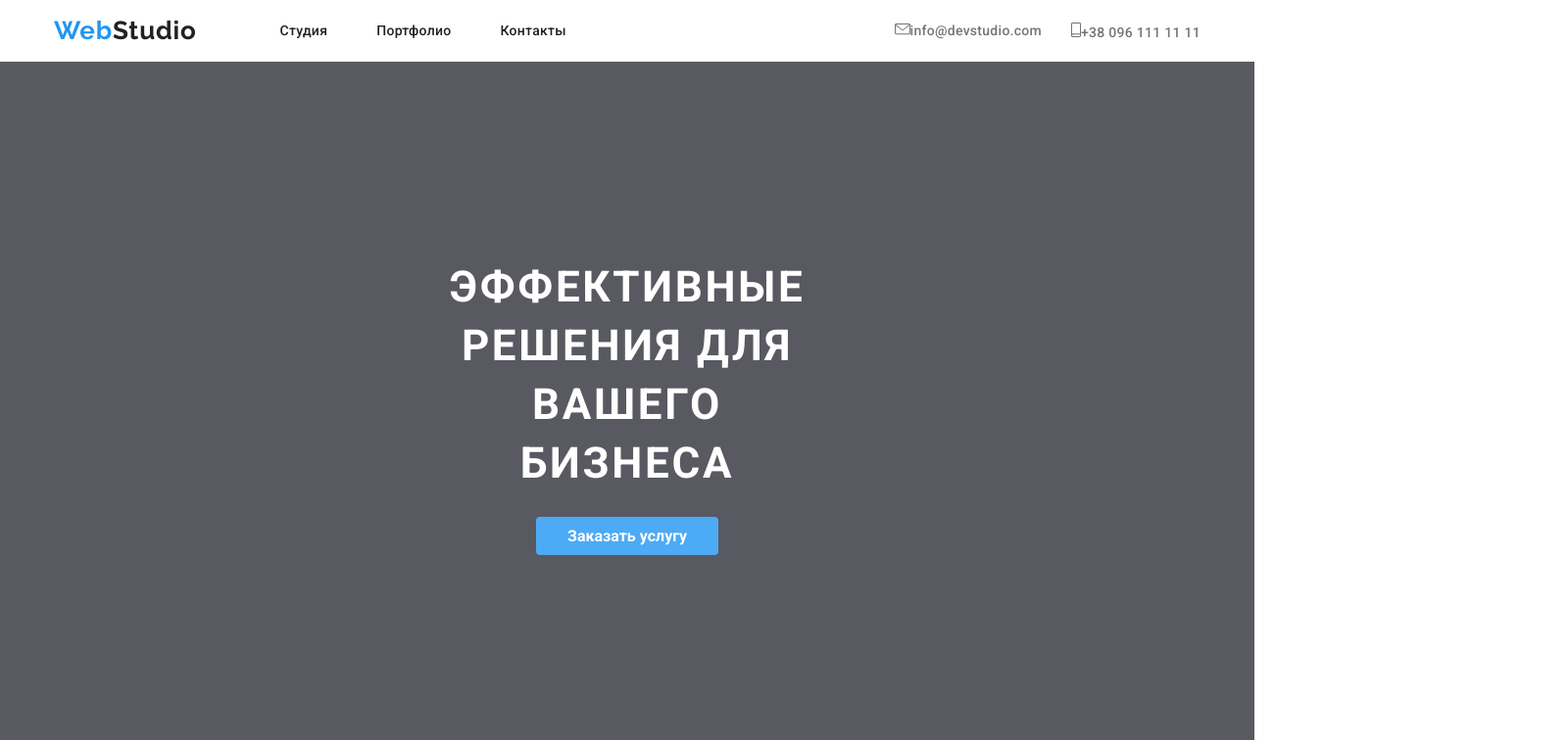
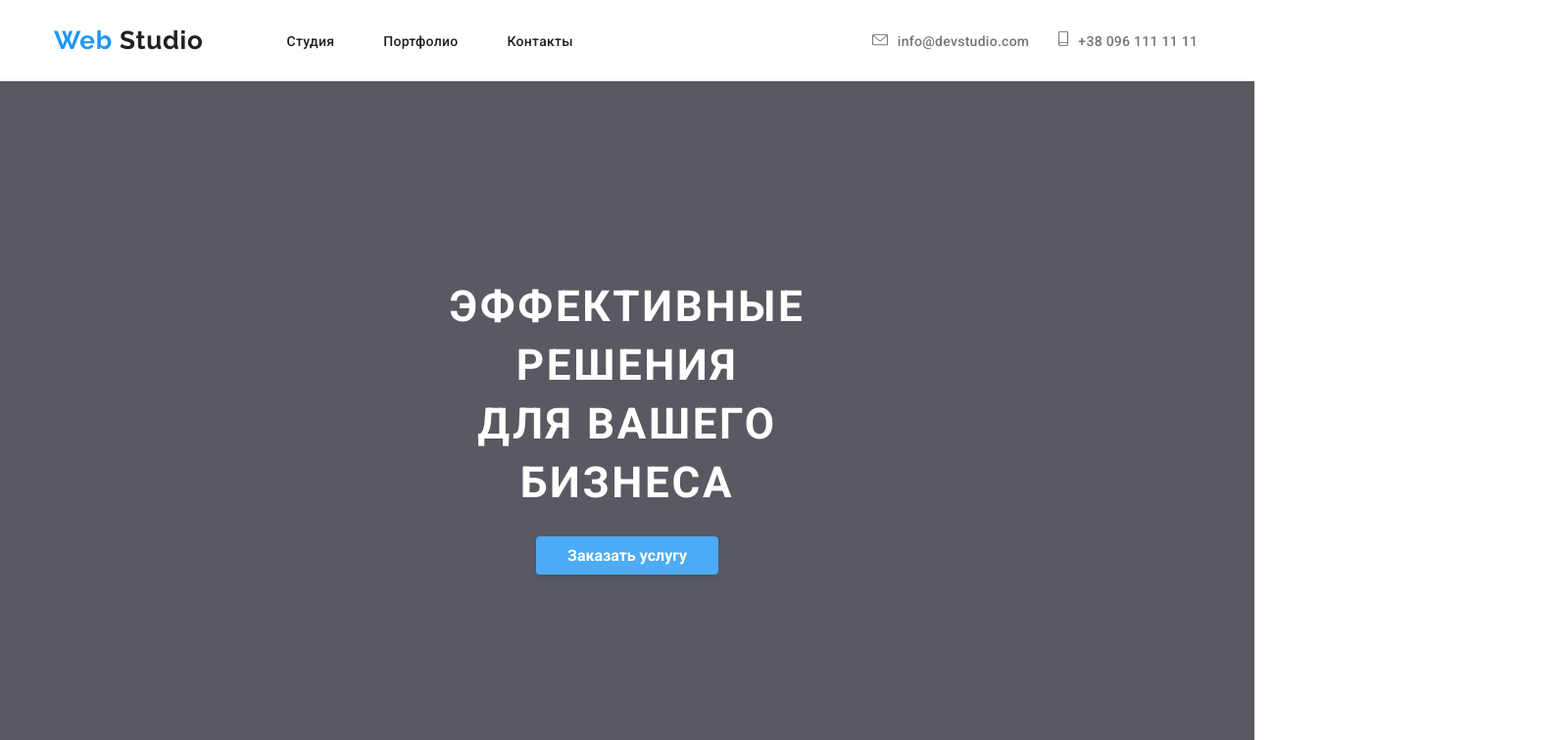
Before and after one commit to Elenelle/goit-markup-hw-03, a plain HTML site: page index.html in a window 1280 px wide. Shown: the top 756 px of the page at 98% size, 1600 px wide, since content can reach past the window. Drawn offline with Linux system fonts and the light colour scheme.

Commit message:
Внесла правки
Внесла правки

```diff
--- a/css/styles.css
+++ b/css/styles.css
@@ -1,36 +1,64 @@
+:root {
+  --text-color: #757575;
+  --main-text-color: #212121;
+  --white-color: #ffffff;
+  --accent-color: #2196f3;
+}
+
 html {
   box-sizing: border-box;
-  position: relative;
 }
 *,
 *::before,
 *::after {
   box-sizing: inherit;
 }
-
-/*color: #212121 цвет главного текста
-color: #757575 цвет вторичного текста
-#ffffff белый
-#2196F3 акцент*/
-
 body {
-  --main-text-color: #212121;
-  --text-color: #757575;
-  --white-color: #ffffff;
-  --accent-color: #2196f3;
   font-family: Roboto, sans-serif;
   font-style: normal;
   background-color: var(--white-color);
+  color: var(--title-text-color);
+  margin: 0px;
+  padding: 0px;
+}
+h1,
+h2,
+h3 {
+  margin-top: 0px;
+  margin-bottom: 0px;
+}
+.list {
+  list-style: none;
+  padding: 0px;
+  margin: 0px;
+}
+a {
+  text-decoration: none;
 }
 .section {
   width: 1200px;
+  margin-left: auto;
+  margin-right: auto;
   padding-left: 15px;
   padding-right: 15px;
-  margin-left: auto;
-  margin-right: auto;
 }
 .page-header {
   align-items: center;
+}
+.header-content {
+  display: flex;
+  align-items: center;
+}
+.nav-logo,
+.nav-sections,
+.nav-sections-contacts {
+  display: flex;
+  align-items: center;
+}
+.nav-logo {
+  margin-top: 24px;
+  margin-bottom: 25px;
+  margin-right: 85px;
 }
 .logo {
   font-family: 'Raleway', sans-serif;
@@ -38,9 +66,6 @@ body {
   font-weight: bold;
   font-size: 26px;
   line-height: 31px;
-  margin-right: 85px;
-  align-items: center;
-  display: flex;
   /* identical to box height */
   letter-spacing: 0.03em;
 }
@@ -50,41 +75,20 @@ body {
 .logo-studio {
   color: var(--main-text-color);
 }
-.logo-footer {
-  font-family: Raleway;
-  font-style: normal;
-  font-weight: bold;
-  font-size: 22px;
-  line-height: 26px;
-  /* identical to box height */
-  letter-spacing: 0.03em;
-}
-.logo-studio-footer {
-  color: var(--white-color);
-}
-.header-content {
-  align-items: center;
-}
-.header-content,
-.nav-sections,
-.nav-contacts {
-  display: flex;
-}
-.nav-sections {
-  margin-right: auto;
+.nav-sections:not(:last-child) {
+  margin-right: 305px;
+  margin-top: 32px;
+  margin-bottom: 32px;
 }
 .nav-item:not(:last-child) {
   margin-right: 50px;
 }
+.nav-sections-contacts {
+  margin-top: 32px;
+  margin-bottom: 32px;
+}
 .nav-contacts:not(:last-child) {
   margin-right: 30px;
-}
-a {
-  text-decoration: none;
-}
-.list {
-  list-style: none;
-  padding: 0px;
 }
 .list-item {
   font-family: Roboto;
@@ -108,16 +112,18 @@ a {
   letter-spacing: 0.02em;
   color: var(--text-color);
 }
+
 .contacts:hover,
 .contacts:focus {
   color: var(--accent-color);
 }
-
 /* Эффективные решения для вашего бизнеса */
 .main-section {
   background-color: #2f303a;
   opacity: 80%;
   text-align: center;
+  padding-top: 200px;
+  padding-bottom: 200px;
 }
 .main-title {
   font-weight: 900;
@@ -125,24 +131,17 @@ a {
   line-height: 60px;
   text-transform: uppercase;
   letter-spacing: 0.06em;
-  padding-top: 200px;
-  padding-left: 452px;
-  padding-right: 452px;
-  margin: 0;
-
+  margin-left: 452px;
+  margin-right: 452px;
   color: var(--white-color);
-}
-.primary-button {
-  padding-top: 30px;
-  padding-bottom: 200px;
-  margin: 0;
+  margin-bottom: 30px;
 }
 .main-button-link {
   font-weight: bold;
   font-size: 16px;
   line-height: 30px;
   padding: 10px 32px;
-  box-shadow: none;
+  box-shadow: 0px 4px 4px rgba(0, 0, 0, 0.15);
   border-radius: 4px;
   background-color: var(--accent-color);
   color: var(--white-color);
@@ -225,12 +224,13 @@ a {
 .team {
   margin-top: 94px;
   background: #f5f4fa;
+  width: 1600px;
+  height: 702px;
 }
 .team-section {
-  margin-top: 50px;
-  margin-bottom: 0px;
-  padding: 0;
-  padding-bottom: 94px;
+  width: 1170px;
+  height: 422px;
+  margin: 186px 215px 94px 215px;
   display: flex;
 }
 .team-section-item {
@@ -291,6 +291,18 @@ a {
 }
 
 /*Footer*/
+.logo-footer {
+  font-family: Raleway;
+  font-style: normal;
+  font-weight: bold;
+  font-size: 22px;
+  line-height: 26px;
+  /* identical to box height */
+  letter-spacing: 0.03em;
+}
+.logo-studio-footer {
+  color: var(--white-color);
+}
 footer {
   background-color: #2f303a;
 }
--- a/index.html
+++ b/index.html
@@ -38,18 +38,18 @@
           </li>
         </ul>
         <address>
-          <ul class="nav-contacts list">
+          <ul class="nav-sections-contacts list">
             <li class="nav-contacts">
               <a href="mailto:info@devstudio.com" class="contacts">
                 <img
-                  src="./images/envelope_grey.svg"
+                  src="./images/envelope_hover.png"
                   alt="Письмо"
                 />info@devstudio.com
               </a>
             </li>
             <li class="nav-contacts">
               <a href="tel:+380961111111" class="contacts">
-                <img src="./images/smartphone.svg" alt="Телефон" />+38 096 111
+                <img src="./images/smartphone.png" alt="Телефон" />+38 096 111
                 11 11
               </a>
             </li>
@@ -60,7 +60,11 @@
     <main>
       <!--Первый экран-->
       <section class="main-section">
-        <h1 class="main-title">ЭФФЕКТИВНЫЕ РЕШЕНИЯ ДЛЯ ВАШЕГО БИЗНЕСА</h1>
+        <h1 class="main-title">
+          ЭФФЕКТИВНЫЕ РЕШЕНИЯ
+          <br />
+          ДЛЯ ВАШЕГО БИЗНЕСА
+        </h1>
         <p class="primary-button">
           <a href="" class="main-button-link">Заказать услугу</a>
         </p>
```
Also changed, not shown: images/envelope.svg (deleted), images/envelope_01.png (deleted), images/envelope_grey.svg (deleted), images/envelope_grey_01.png (deleted), images/envelope_hover.png (added), images/envelope_shift.png (deleted), images/smartphone.png (added).
